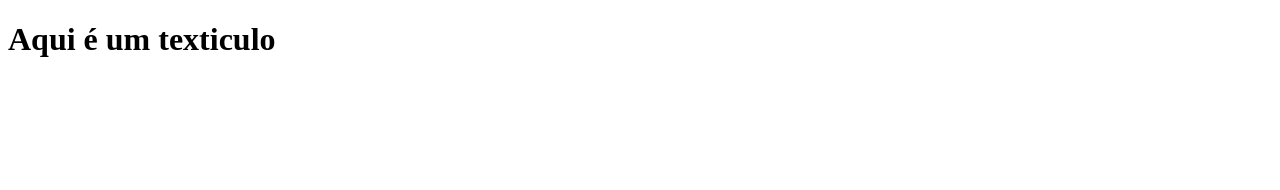
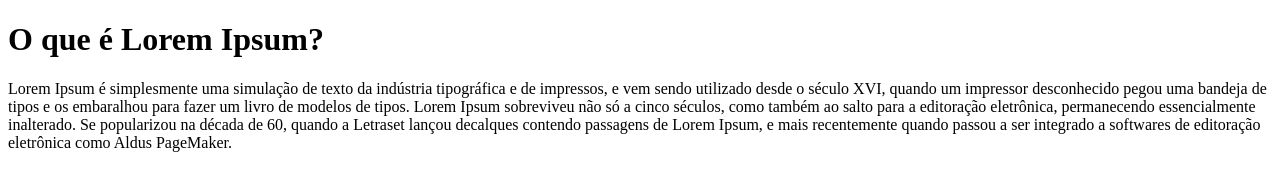
Before and after one commit to nonilton/curso_git, a plain HTML site: page index.html in a window 1280 px wide. Drawn offline with Linux system fonts and the light colour scheme.

Commit message:
feat: adiciona texto ao index

```diff
--- a/index.html
+++ b/index.html
@@ -6,6 +6,7 @@
     <title>Texticulo do arquivo</title>
 </head>
 <body>
-    <h1>Aqui é um texticulo</h1>
+    <h1>O que é Lorem Ipsum?</h1>
+    <p>Lorem Ipsum é simplesmente uma simulação de texto da indústria tipográfica e de impressos, e vem sendo utilizado desde o século XVI, quando um impressor desconhecido pegou uma bandeja de tipos e os embaralhou para fazer um livro de modelos de tipos. Lorem Ipsum sobreviveu não só a cinco séculos, como também ao salto para a editoração eletrônica, permanecendo essencialmente inalterado. Se popularizou na década de 60, quando a Letraset lançou decalques contendo passagens de Lorem Ipsum, e mais recentemente quando passou a ser integrado a softwares de editoração eletrônica como Aldus PageMaker.</p>
 </body>
 </html>
```
